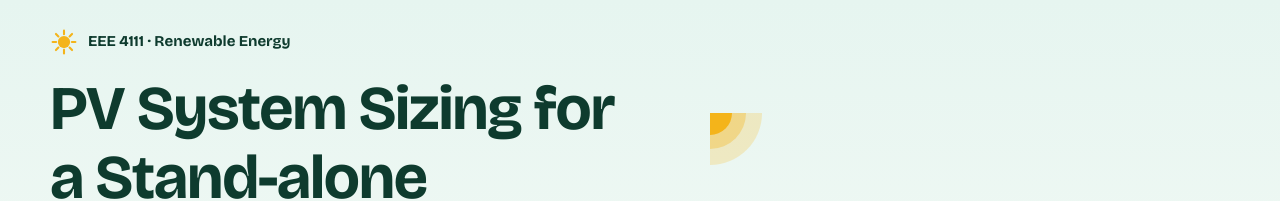
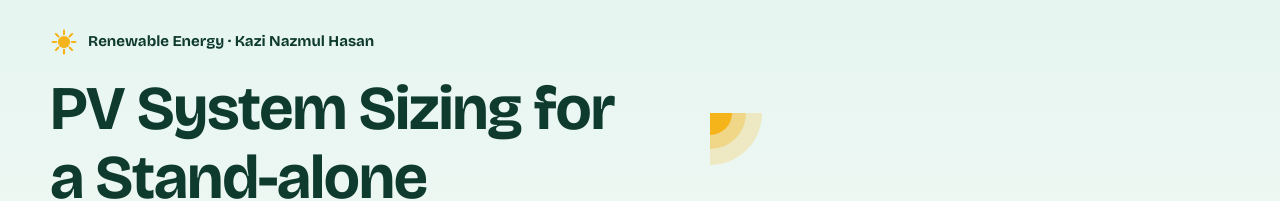
Before and after one commit to kazinazmulhasan/PV-System-Sizing, a plain HTML site: page index.html in a window 1280 px wide. Shown: the top 201 px of the page. Drawn offline with nearby package versions, Linux system fonts and the light colour scheme.

Commit message:
Update index.html

```diff
--- a/index.html
+++ b/index.html
@@ -154,7 +154,7 @@ footer p{max-width:80ch;margin:6px 0}
   <div class="wrap">
     <div class="brand">
       <svg width="28" height="28" viewBox="0 0 32 32" aria-hidden="true"><circle cx="16" cy="16" r="7" fill="#F4B41A"/><g stroke="#F4B41A" stroke-width="2.4" stroke-linecap="round"><path d="M16 3v4M16 25v4M3 16h4M25 16h4M6.8 6.8l2.8 2.8M22.4 22.4l2.8 2.8M25.2 6.8l-2.8 2.8M9.6 22.4l-2.8 2.8"/></g></svg>
-      EEE 4111 &middot; Renewable Energy
+      Renewable Energy &middot; Kazi Nazmul Hasan
     </div>
     <div class="hero-grid">
       <div>
```
